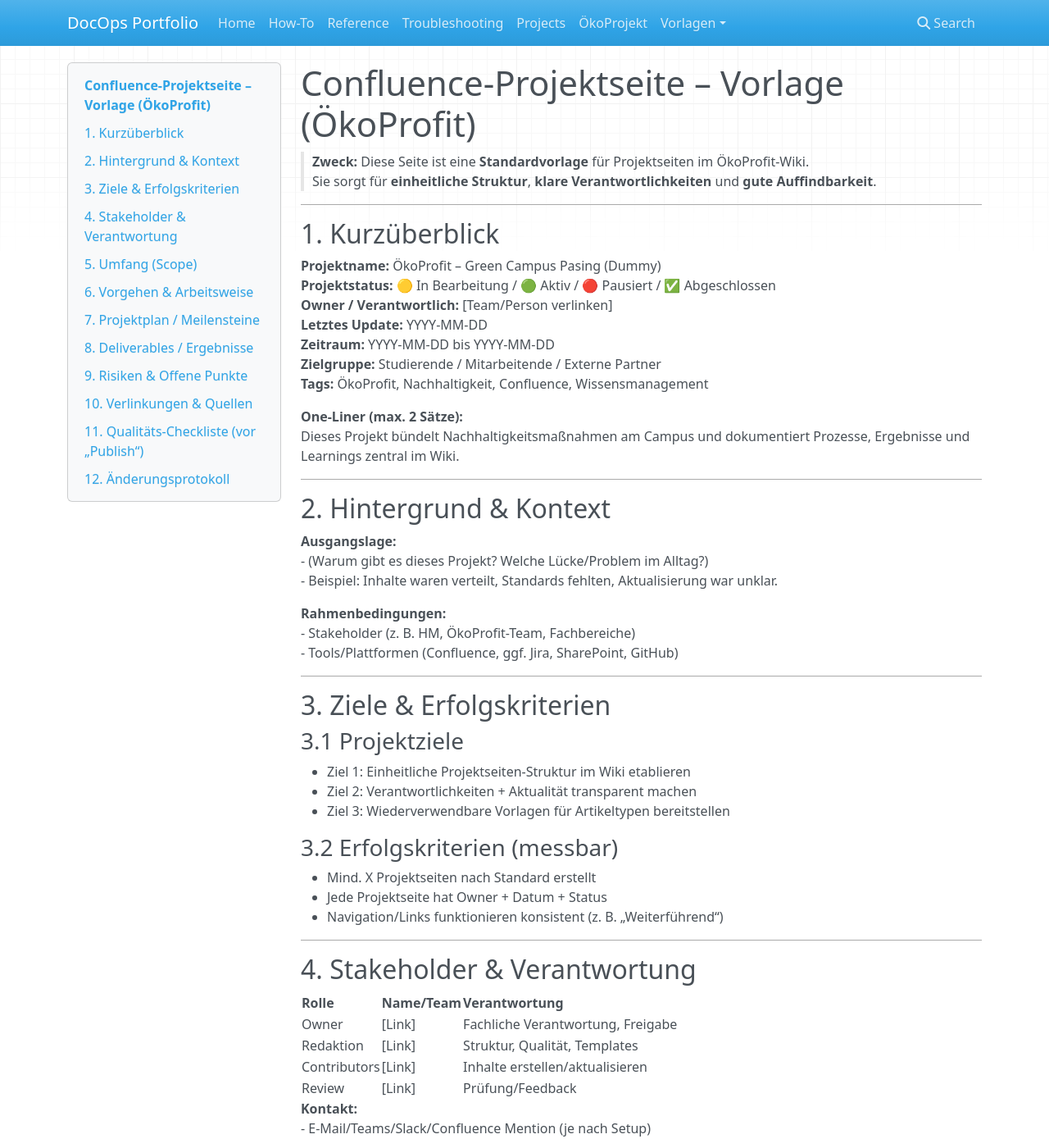
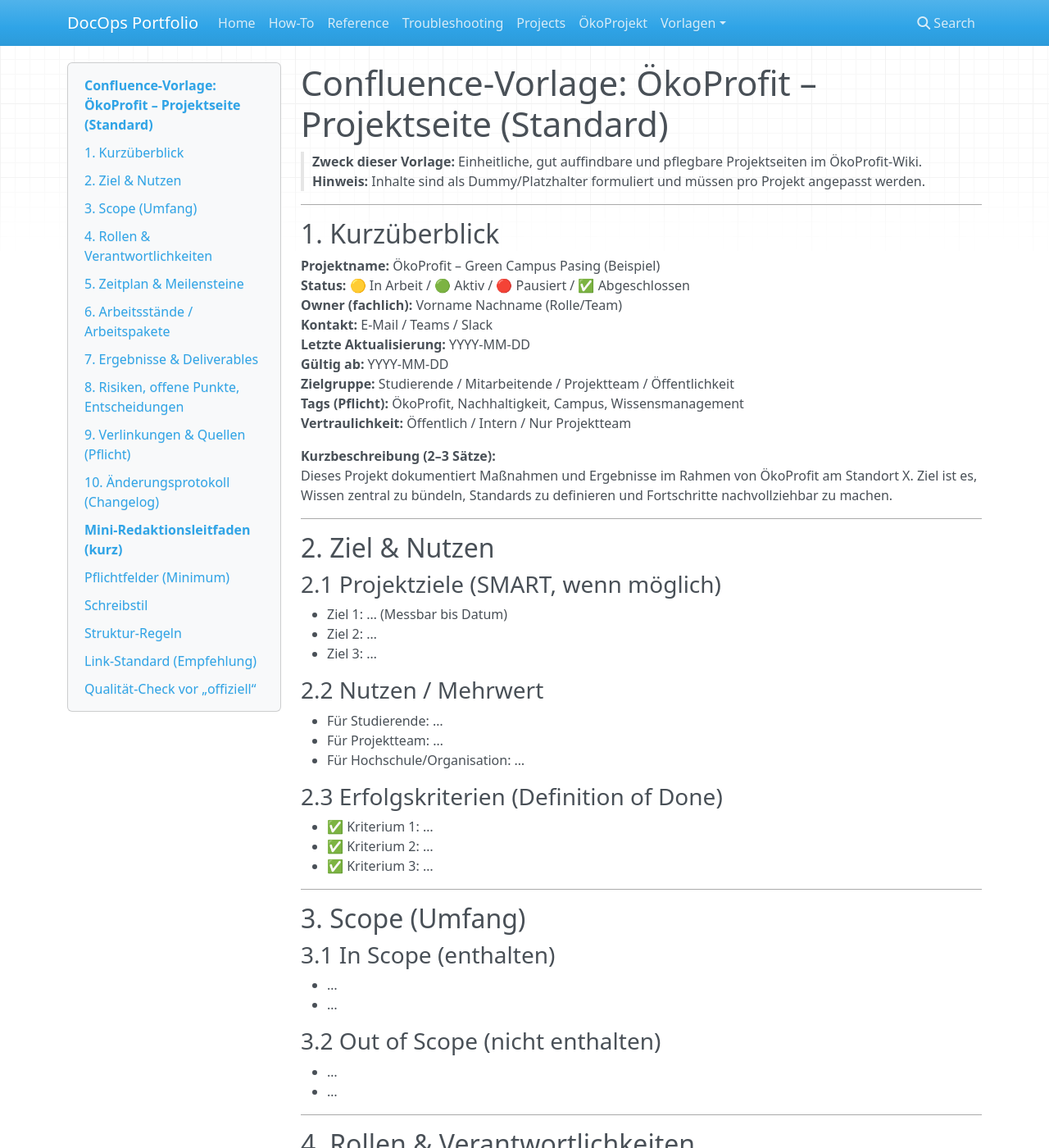
Before and after one commit to Pasichnyk234/docops-portfolio, an MkDocs documentation site: the page built from docs/reference/confluence-project-template.md, in a window 1280 px wide and 1400 px high. Shown: the whole window at 82% size. Built offline with MkDocs 1.6.1, drawn with Linux system fonts in a browser that asks for light colours; nearby versions of some CDN libraries; some of the changed text lies outside the part shown.

Commit message:
Update confluence-project-template.md

```diff
--- a/docs/reference/confluence-project-template.md
+++ b/docs/reference/confluence-project-template.md
@@ -1,157 +1,179 @@
-# Confluence-Projektseite – Vorlage (ÖkoProfit)
+# Confluence-Vorlage: ÖkoProfit – Projektseite (Standard)
 
-> **Zweck:** Diese Seite ist eine **Standardvorlage** für Projektseiten im ÖkoProfit-Wiki.
-> Sie sorgt für **einheitliche Struktur**, **klare Verantwortlichkeiten** und **gute Auffindbarkeit**.
+> **Zweck dieser Vorlage:** Einheitliche, gut auffindbare und pflegbare Projektseiten im ÖkoProfit-Wiki.
+> **Hinweis:** Inhalte sind als Dummy/Platzhalter formuliert und müssen pro Projekt angepasst werden.
 
 ---
 
 ## 1. Kurzüberblick
 
-**Projektname:** ÖkoProfit – Green Campus Pasing (Dummy)
-**Projektstatus:** 🟡 In Bearbeitung / 🟢 Aktiv / 🔴 Pausiert / ✅ Abgeschlossen
-**Owner / Verantwortlich:** [Team/Person verlinken]
-**Letztes Update:** YYYY-MM-DD
-**Zeitraum:** YYYY-MM-DD bis YYYY-MM-DD
-**Zielgruppe:** Studierende / Mitarbeitende / Externe Partner
-**Tags:** ÖkoProfit, Nachhaltigkeit, Confluence, Wissensmanagement
+**Projektname:** ÖkoProfit – Green Campus Pasing (Beispiel)
+**Status:** 🟡 In Arbeit / 🟢 Aktiv / 🔴 Pausiert / ✅ Abgeschlossen
+**Owner (fachlich):** Vorname Nachname (Rolle/Team)
+**Kontakt:** E-Mail / Teams / Slack
+**Letzte Aktualisierung:** YYYY-MM-DD
+**Gültig ab:** YYYY-MM-DD
+**Zielgruppe:** Studierende / Mitarbeitende / Projektteam / Öffentlichkeit
+**Tags (Pflicht):** ÖkoProfit, Nachhaltigkeit, Campus, Wissensmanagement
+**Vertraulichkeit:** Öffentlich / Intern / Nur Projektteam
 
-**One-Liner (max. 2 Sätze):**
-Dieses Projekt bündelt Nachhaltigkeitsmaßnahmen am Campus und dokumentiert Prozesse, Ergebnisse und Learnings zentral im Wiki.
+**Kurzbeschreibung (2–3 Sätze):**
+Dieses Projekt dokumentiert Maßnahmen und Ergebnisse im Rahmen von ÖkoProfit am Standort X. Ziel ist es, Wissen zentral zu bündeln, Standards zu definieren und Fortschritte nachvollziehbar zu machen.
 
 ---
 
-## 2. Hintergrund & Kontext
+## 2. Ziel & Nutzen
 
-**Ausgangslage:**
-- (Warum gibt es dieses Projekt? Welche Lücke/Problem im Alltag?)
-- Beispiel: Inhalte waren verteilt, Standards fehlten, Aktualisierung war unklar.
+### 2.1 Projektziele (SMART, wenn möglich)
+- Ziel 1: … (Messbar bis Datum)
+- Ziel 2: …
+- Ziel 3: …
 
-**Rahmenbedingungen:**
-- Stakeholder (z. B. HM, ÖkoProfit-Team, Fachbereiche)
-- Tools/Plattformen (Confluence, ggf. Jira, SharePoint, GitHub)
+### 2.2 Nutzen / Mehrwert
+- Für Studierende: …
+- Für Projektteam: …
+- Für Hochschule/Organisation: …
+
+### 2.3 Erfolgskriterien (Definition of Done)
+- ✅ Kriterium 1: …
+- ✅ Kriterium 2: …
+- ✅ Kriterium 3: …
 
 ---
 
-## 3. Ziele & Erfolgskriterien
+## 3. Scope (Umfang)
 
-### 3.1 Projektziele
-- Ziel 1: Einheitliche Projektseiten-Struktur im Wiki etablieren
-- Ziel 2: Verantwortlichkeiten + Aktualität transparent machen
-- Ziel 3: Wiederverwendbare Vorlagen für Artikeltypen bereitstellen
+### 3.1 In Scope (enthalten)
+- …
+- …
 
-### 3.2 Erfolgskriterien (messbar)
-- Mind. X Projektseiten nach Standard erstellt
-- Jede Projektseite hat Owner + Datum + Status
-- Navigation/Links funktionieren konsistent (z. B. „Weiterführend“)
+### 3.2 Out of Scope (nicht enthalten)
+- …
+- …
 
 ---
 
-## 4. Stakeholder & Verantwortung
+## 4. Rollen & Verantwortlichkeiten
 
-| Rolle | Name/Team | Verantwortung |
-|---|---|---|
-| Owner | [Link] | Fachliche Verantwortung, Freigabe |
-| Redaktion | [Link] | Struktur, Qualität, Templates |
-| Contributors | [Link] | Inhalte erstellen/aktualisieren |
-| Review | [Link] | Prüfung/Feedback |
+| Rolle | Name | Verantwortung | Vertretung |
+|------|------|---------------|-----------|
+| Owner (fachlich) | … | Entscheidung, Freigabe | … |
+| Redaktion / Doku | … | Struktur, Qualität, Updates | … |
+| Stakeholder | … | Input, Review | … |
 
-**Kontakt:**
-- E-Mail/Teams/Slack/Confluence Mention (je nach Setup)
+**Kommunikationskanäle:**
+- Teams/Channel: …
+- Regeltermine: … (z. B. wöchentlich, 30 Min)
 
 ---
 
-## 5. Umfang (Scope)
+## 5. Zeitplan & Meilensteine
 
-### 5.1 In Scope
-- Projektseiten-Vorlage inkl. Pflichtfelder (Owner, Status, Update)
-- Leitfaden für Struktur, Sprache, Links, Metadaten
-- Dummy-Beispielseite zur Orientierung
-
-### 5.2 Out of Scope
-- Vertrauliche Daten/Reporting (Budget, personenbezogene Daten)
-- Tool-Automationen (kann als Folgeprojekt dokumentiert werden)
+| Meilenstein | Beschreibung | Datum | Status |
+|------------|--------------|------:|:------:|
+| M1 | Kick-off | YYYY-MM-DD | 🟡 |
+| M2 | Zwischenstand / Review | YYYY-MM-DD | 🟢 |
+| M3 | Abschluss & Abnahme | YYYY-MM-DD | 🔴/✅ |
 
 ---
 
-## 6. Vorgehen & Arbeitsweise
+## 6. Arbeitsstände / Arbeitspakete
 
-**Arbeitsprinzipien:**
-- „Overview first“: Wichtiges oben, Details unten
-- Modular: Inhalte als wiederverwendbare Bausteine
-- Pflegeleicht: kurze Absätze, klare Listen, Tabellen statt Fließtext
+### 6.1 Arbeitspaket 1 – Titel
+**Ziel:** …
+**Aktivitäten:**
+- Schritt 1: …
+- Schritt 2: …
 
-**Versionierung:**
-- Änderungen werden über „Änderungsprotokoll“ dokumentiert
-- Optional: GitHub/MkDocs als öffentliches Portfolio-Spiegelbild
+**Ergebnis/Output:** …
+**Owner:** …
+**Status:** 🟡/🟢/🔴/✅
+
+### 6.2 Arbeitspaket 2 – Titel
+(gleiches Muster)
 
 ---
 
-## 7. Projektplan / Meilensteine
+## 7. Ergebnisse & Deliverables
 
-| Meilenstein | Datum | Status | Ergebnis |
-|---|---:|---|---|
-| Vorlage v1 erstellt | YYYY-MM-DD | ✅ | Projektseiten-Struktur steht |
-| Pilot-Seiten erstellt | YYYY-MM-DD | 🟡 | 3 Seiten nach Standard |
-| Review & Verbesserungen | YYYY-MM-DD | 🟡 | Feedback eingearbeitet |
-| Rollout | YYYY-MM-DD | ⬜ | Team nutzt Standard |
+### 7.1 Deliverables (Liste)
+- Deliverable 1 (Link/Ort): …
+- Deliverable 2: …
+- Deliverable 3: …
+
+### 7.2 Nachweise / Artefakte
+- Protokolle: …
+- Screenshots/Reports: …
+- Entscheidungen: …
 
 ---
 
-## 8. Deliverables / Ergebnisse
+## 8. Risiken, offene Punkte, Entscheidungen
 
-- ✅ Confluence-Projektseiten-Vorlage (diese Seite)
-- ✅ Dummy-Beispielprojektseite
-- ✅ Redaktionsleitfaden (Formatregeln + Metadaten + Link-Standard)
-- ⬜ Schulungs-/Onboarding-Abschnitt für neue Contributors
+### 8.1 Risiken
+| Risiko | Auswirkung | Wahrscheinlichkeit | Maßnahme | Owner |
+|-------|------------|--------------------|----------|------|
+| … | … | niedrig/mittel/hoch | … | … |
+
+### 8.2 Offene Punkte
+- [ ] Offener Punkt 1 …
+- [ ] Offener Punkt 2 …
+
+### 8.3 Entscheidungen (Decision Log)
+| Datum | Entscheidung | Begründung | Owner |
+|------:|-------------|------------|------|
+| YYYY-MM-DD | … | … | … |
 
 ---
 
-## 9. Risiken & Offene Punkte
+## 9. Verlinkungen & Quellen (Pflicht)
 
-**Risiken:**
-- Seiten werden ohne Owner/Update gepflegt → veralten
-- Unterschiedliche Schreibweisen/Tags → schlechte Suche
+### 9.1 Verwandte Wiki-Seiten
+- Richtlinie: „…“ (Link)
+- How-To: „…“ (Link)
+- Checkliste: „…“ (Link)
+- Projektübersicht/Navigation: „…“ (Link)
 
-**Gegenmaßnahmen:**
-- Pflichtfelder oben
-- Checkliste vor Veröffentlichung
-- feste Namenskonventionen für Links & Titel
-
-**Offene Punkte:**
-- Wer darf Templates ändern?
-- Welche Tags sind „offiziell“ (Controlled Vocabulary)?
+### 9.2 Externe Quellen
+- Quelle 1: …
+- Quelle 2: …
 
 ---
 
-## 10. Verlinkungen & Quellen
+## 10. Änderungsprotokoll (Changelog)
 
-### 10.1 Verlinkungsstandard (kurz)
-- Linktexte nach Schema: **Artikeltyp: „Titel“**
-  Beispiel: *Richtlinie: „Zugriffsrechte“*, *How-To: „VPN einrichten“*
-- Pro Seite: 3–5 sinnvolle Links „Weiterführend“
-
-### 10.2 Weiterführend
-- [Link zur Wissensübersicht / Startseite]
-- [Link zu Richtlinien]
-- [Link zu Templates]
-- [Link zu Glossar]
+| Datum | Änderung | Autor:in |
+|------:|----------|----------|
+| YYYY-MM-DD | Erste Version | … |
+| YYYY-MM-DD | Abschnitt X ergänzt | … |
 
 ---
 
-## 11. Qualitäts-Checkliste (vor „Publish“)
+# Mini-Redaktionsleitfaden (kurz)
 
-- [ ] Owner + Status + Letztes Update gesetzt
-- [ ] Ziel & Nutzen im Kurzüberblick klar
-- [ ] Struktur vollständig (keine leeren Überschriften)
-- [ ] Links funktionieren
-- [ ] Keine sensiblen Daten enthalten
-- [ ] Sprache: klar, kurz, aktiv
+## Pflichtfelder (Minimum)
+- Projektname, Status, Owner, Letzte Aktualisierung, Zielgruppe, Tags, Vertraulichkeit
+- Ziele + Erfolgskriterien
+- Verantwortlichkeiten
+- Verlinkungen (mind. 3 interne Links)
 
----
+## Schreibstil
+- Klar, aktiv, kurz (max. 4–6 Zeilen pro Absatz)
+- Listen & Tabellen bevorzugen
+- Kein “Storytelling”, sondern nachvollziehbare Infos (Was? Warum? Wie? Ergebnis?)
 
-## 12. Änderungsprotokoll
+## Struktur-Regeln
+- H1 nur einmal pro Seite (Projektname)
+- Einheitliche Überschriften (Kurzüberblick → Ziele → Scope → Rollen → Zeitplan → Arbeitspakete → Ergebnisse → Risiken → Links → Changelog)
+- Jede Seite endet mit Changelog + Links
 
-| Datum | Änderung | Autor:in |
-|---:|---|---|
-| YYYY-MM-DD | Vorlage v1 erstellt | [Name] |
-| YYYY-MM-DD | Abschnitt „Checkliste“ ergänzt | [Name] |
+## Link-Standard (Empfehlung)
+Linktexte nach Schema:
+- **Artikeltyp: „Titel“** (z. B. *How-To: „Seite anlegen“*, *Richtlinie: „Zugriffsrechte“*)
+
+## Qualität-Check vor „offiziell“
+- [ ] Owner gesetzt + Datum aktualisiert
+- [ ] Ziele & Erfolgskriterien vorhanden
+- [ ] Mind. 1 Deliverable verlinkt
+- [ ] Risiken/Offene Punkte gepflegt
+- [ ] Mind. 3 interne Links gesetzt
```
